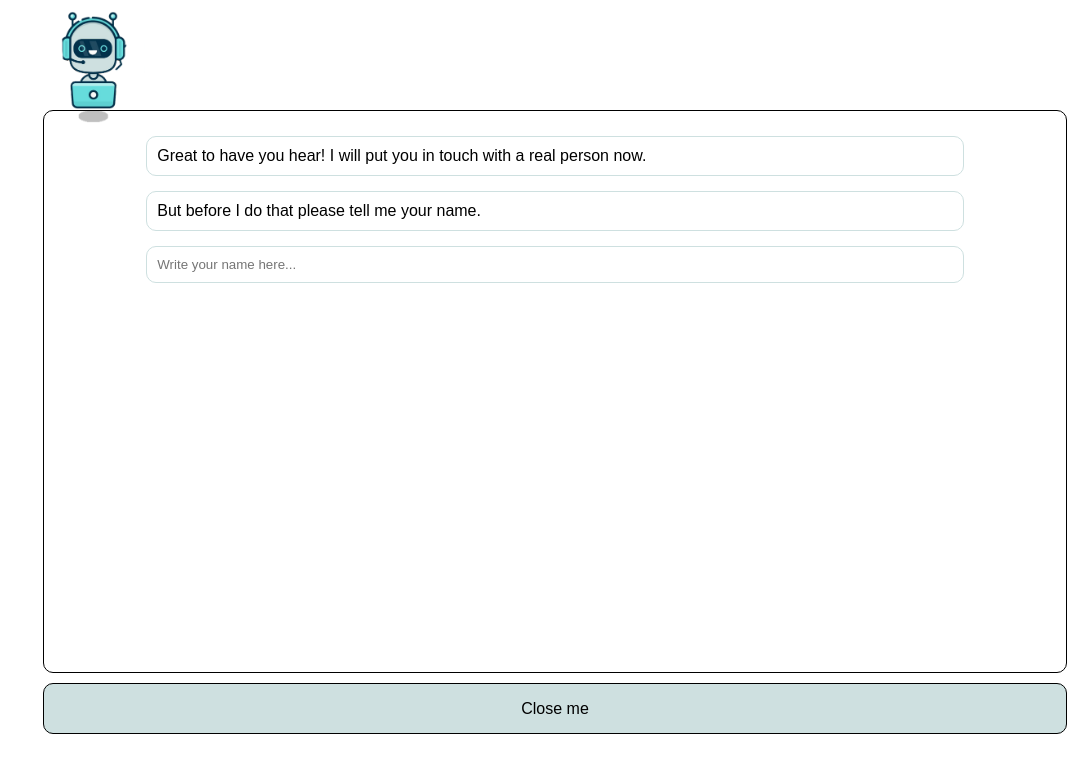
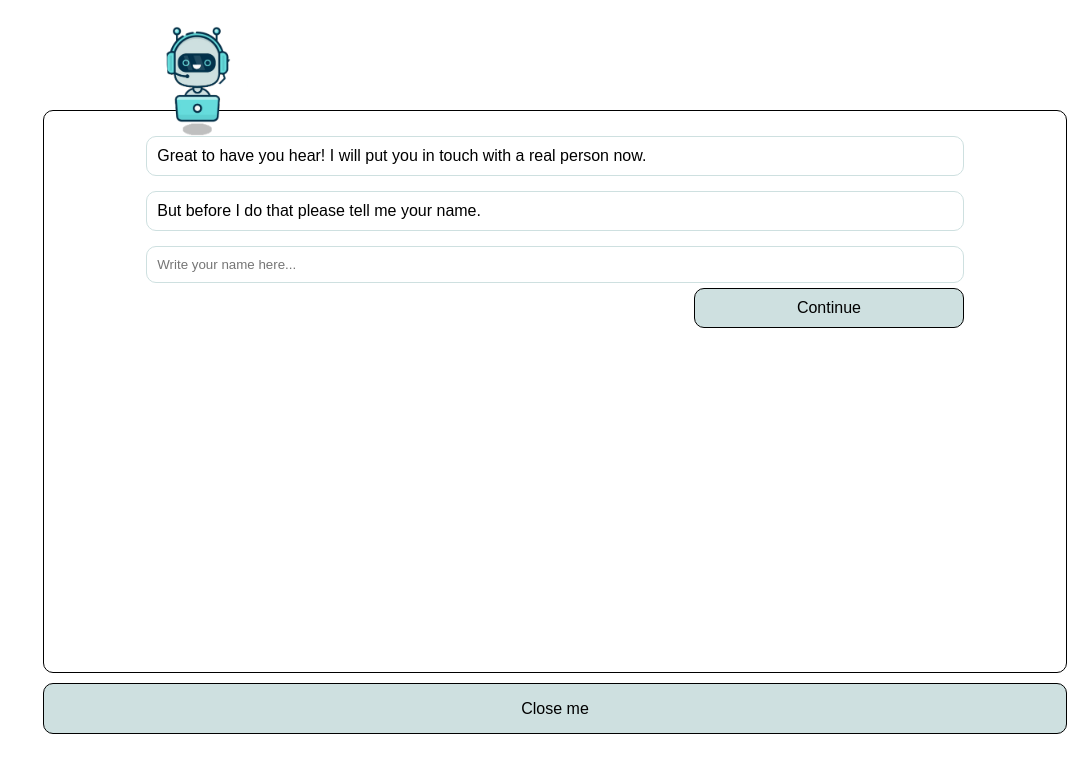
Before and after one commit to filipwieselgren/chatbot, a website built with Parcel: page client/index.html in a window 1280 px wide. Both pictures are taken after a click on the element 1155 px from the left and 675 px from the top of the page. Shown: the whole page, without its empty margins (193-1280 px from the left). Built offline with nearby package versions, Linux system fonts and the light colour scheme.

Commit message:
Button styling

```diff
--- a/client/css/main.css
+++ b/client/css/main.css
@@ -39,8 +39,7 @@
 }
 
 .first-msg,
-.second-msg,
-.name-input {
+.second-msg {
   width: 80%;
   border: 1px solid #cee0e0;
   border-radius: 10px;
@@ -48,8 +47,45 @@
   margin-top: 15px;
 }
 
+.name-input-container {
+  display: flex;
+  flex-direction: column;
+  align-items: flex-end;
+  margin-top: 15px;
+  width: 80%;
+}
+
+.name-input {
+  width: 100%;
+  border: 1px solid #cee0e0;
+  border-radius: 10px;
+  padding: 10px;
+}
+
 .first-msg {
   margin-top: 25px;
+}
+
+.continue-btn {
+  width: 33%;
+  padding: 10px;
+  border: 1px solid black;
+  background-color: #cee0e0;
+  margin-top: 5px;
+  border-radius: 10px;
+  transition: 0.2s ease-in-out 0s;
+  align-self: flex-end;
+  text-align: center;
+  font-size: 1rem;
+}
+
+.continue-btn:hover {
+  cursor: pointer;
+  transform: scale(1.1);
+}
+
+.continue-btn:active {
+  transform: scale(1);
 }
 
 .close-bot-btn {
@@ -73,8 +109,8 @@
 }
 
 .open-bot-img {
-  width: 10%;
+  width: 100px;
   position: absolute;
-  bottom: 98%;
-  right: 90%;
+  bottom: 96%;
+  right: 80%;
 }
--- a/client/ts/startbot.ts
+++ b/client/ts/startbot.ts
@@ -50,6 +50,11 @@ export const startBot = () => {
     secondMsg.className = "second-msg";
     secondMsg.innerText = "But before I do that please tell me your name.";
 
+    const nameInputContainer: HTMLDivElement = document.createElement(
+      "div"
+    ) as HTMLDivElement;
+    nameInputContainer.className = "name-input-container";
+
     const nameInput: HTMLInputElement = document.createElement(
       "input"
     ) as HTMLInputElement;
@@ -57,12 +62,21 @@ export const startBot = () => {
     nameInput.className = "name-input";
     nameInput.placeholder = "Write your name here...";
 
+    const continueBtn: HTMLButtonElement = document.createElement(
+      "button"
+    ) as HTMLButtonElement;
+
+    continueBtn.className = "continue-btn";
+    continueBtn.innerText = "Continue";
+
     activeBot.appendChild(chatHtml);
     activeBot.appendChild(closeBotBtn);
     activeBot.appendChild(openBotImg);
 
     chatHtml.appendChild(firstMsg);
     chatHtml.appendChild(secondMsg);
-    chatHtml.appendChild(nameInput);
+    chatHtml.appendChild(nameInputContainer);
+    nameInputContainer.appendChild(nameInput);
+    nameInputContainer.appendChild(continueBtn);
   });
 };
```
Also changed, not shown: 4 other files.
